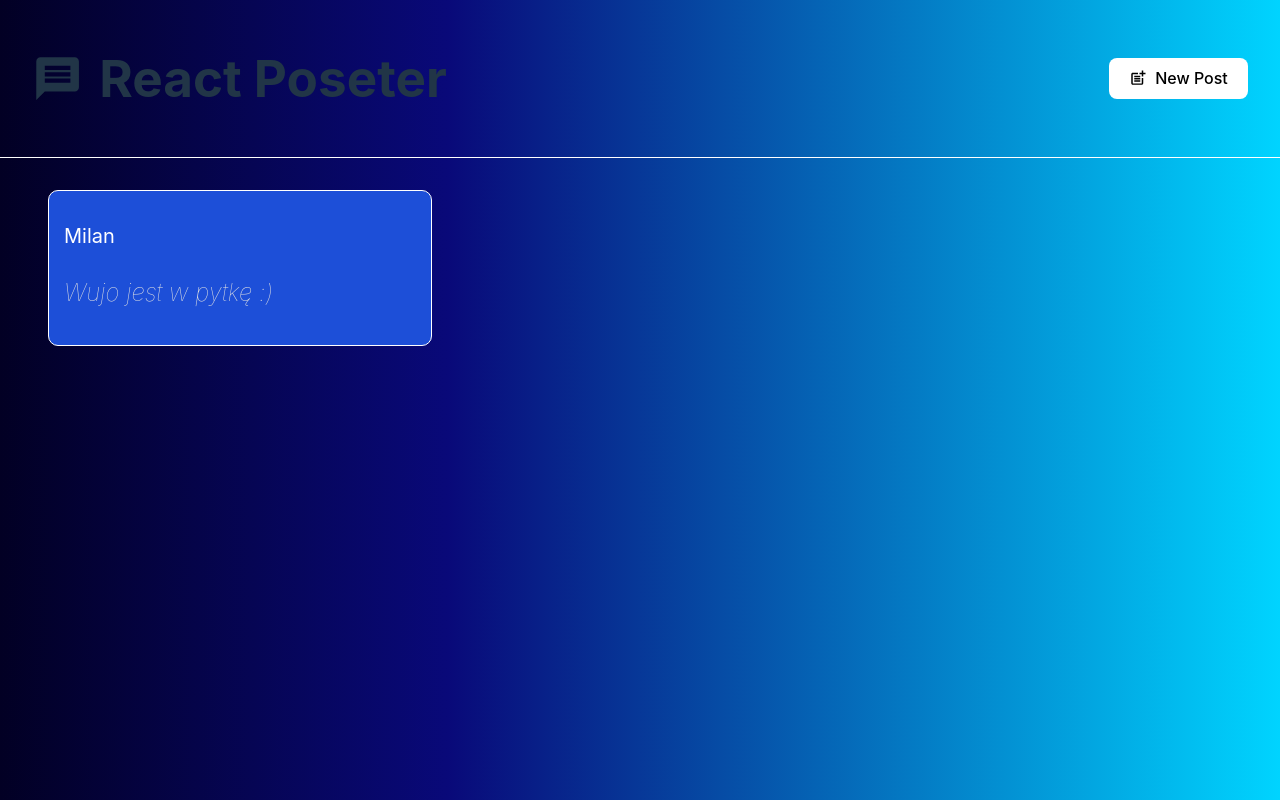
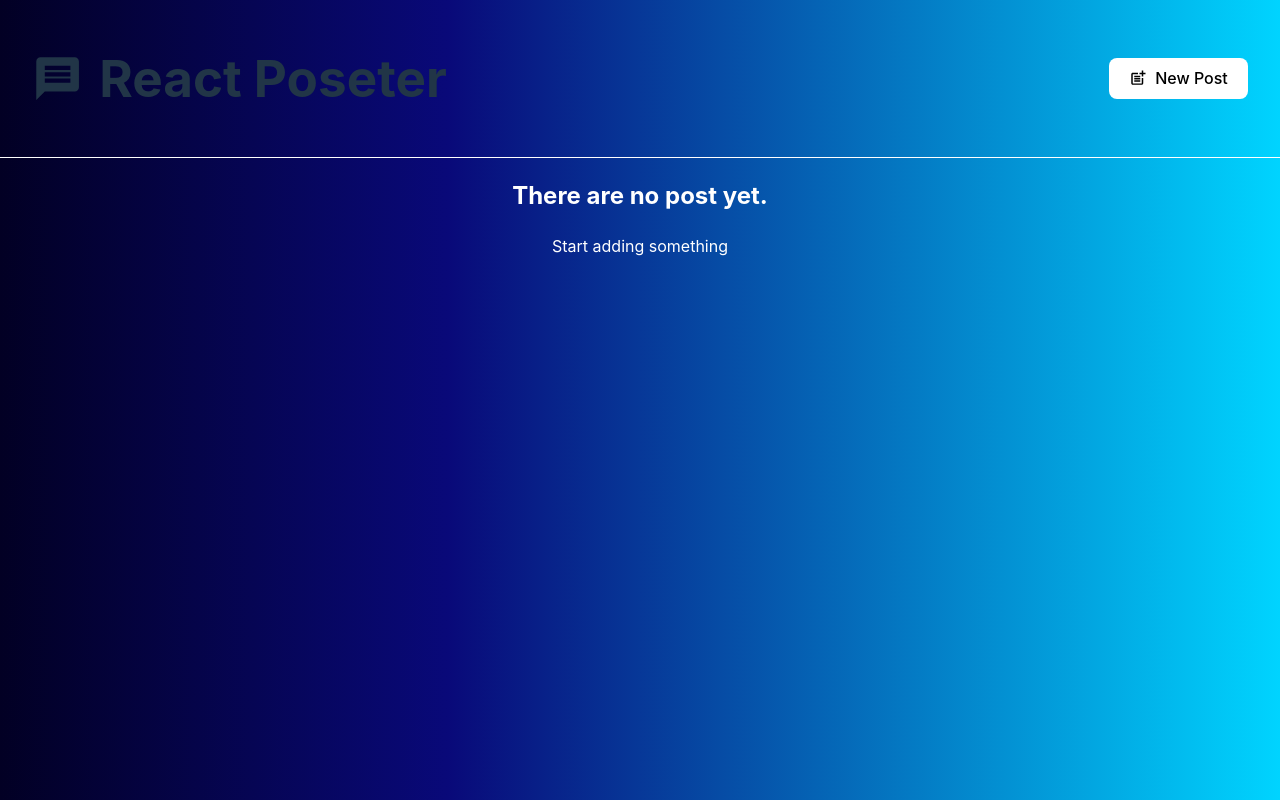
Before and after one commit to qkiczw/vitereactprzypomnienie, a React (Vite) app: page / in a window 1280 px wide. Built offline with nearby package versions, Linux system fonts and the light colour scheme.

Commit message:
Add a map funtion to display stored posts.

```diff
--- a/src/components/NewPost/NewPost.jsx
+++ b/src/components/NewPost/NewPost.jsx
@@ -1,6 +1,6 @@
 import { useState } from "react";
 import styles from "./NewPost.module.css";
-function NewPost({ onCancel }) {
+function NewPost({ onCancel, onAddPost }) {
   const [enteredBody, setEnteredBody] = useState("");
   const [enteredAuthor, setEnteredAuthor] = useState("");
 
@@ -14,12 +14,12 @@ function NewPost({ onCancel }) {
   }
   function submitHandler(event) {
     event.preventDefault();
-    const data = {
+    const postData = {
       author: enteredAuthor,
       body: enteredBody,
     };
 
-    console.log(data);
+    onAddPost(postData);
     onCancel();
   }
 
--- a/src/components/PostsList/PostsList.jsx
+++ b/src/components/PostsList/PostsList.jsx
@@ -3,18 +3,35 @@ import NewPost from "../NewPost/NewPost";
 import Modal from "../Modal/Modal";
 
 import styles from "./PostsList.module.css";
+import { useState } from "react";
 
 function PostsList({ isPosting, onStopPosting }) {
+  const [postsList, setPosts] = useState([]);
+
+  function addPostHandler(postData) {
+    setPosts((existingPosts) => [postData, ...existingPosts]);
+  }
+
   return (
     <>
       {isPosting && ( // If modalIsVisible is true then the Mobile componenet will be rendered
         <Modal onClose={onStopPosting}>
-          <NewPost onCancel={onStopPosting} />
+          <NewPost onCancel={onStopPosting} onAddPost={addPostHandler} />
         </Modal>
       )}
-      <ul className={styles.postsList}>
-        <Post author={"Milan"} body={"Wujo jest w pytkę :)"} />
-      </ul>
+      {postsList.length > 0 && (
+        <ul className={styles.postsList}>
+          {postsList.map((post, index) => (
+            <Post key={index} author={post.author} body={post.body} />
+          ))}
+        </ul>
+      )}
+      {postsList.length === 0 && (
+        <div style={{ textAlign: "center", color: "white" }}>
+          <h2>There are no post yet.</h2>
+          <p>Start adding something</p>
+        </div>
+      )}
     </>
   );
 }
```
